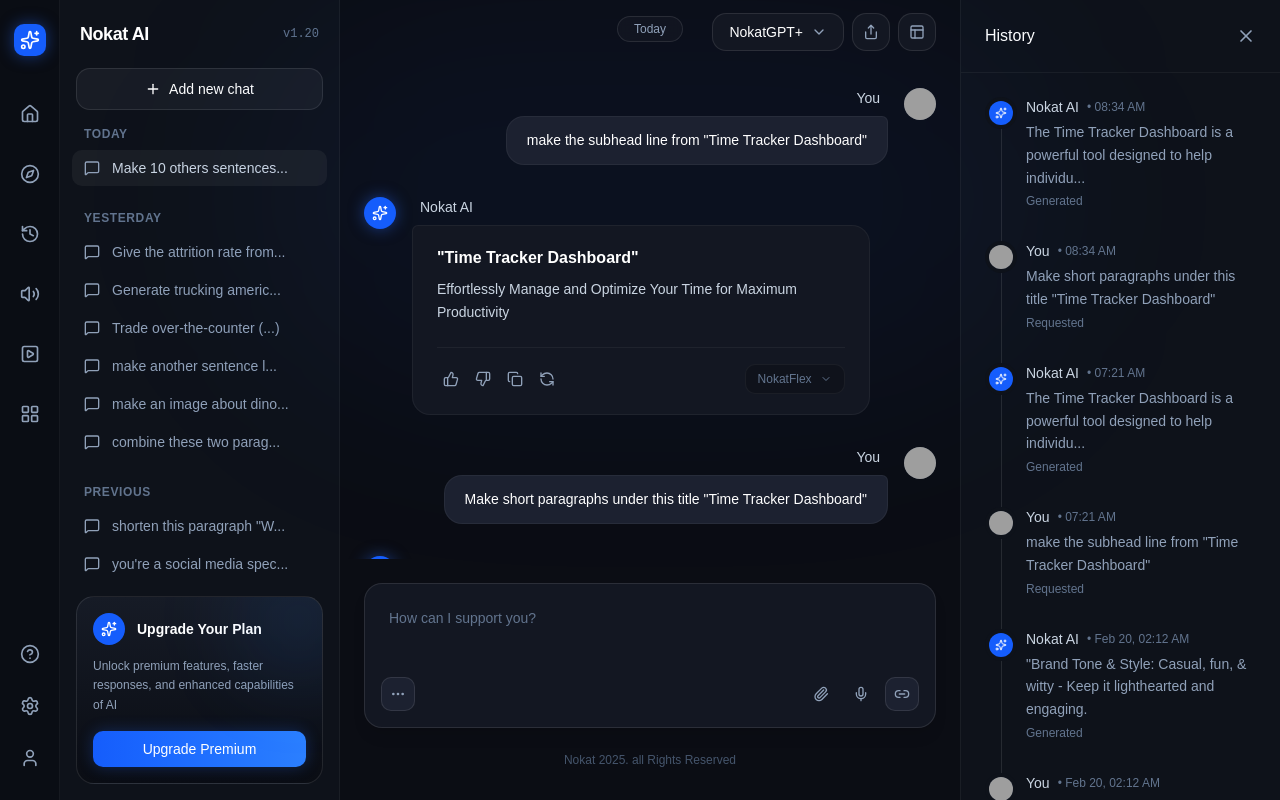
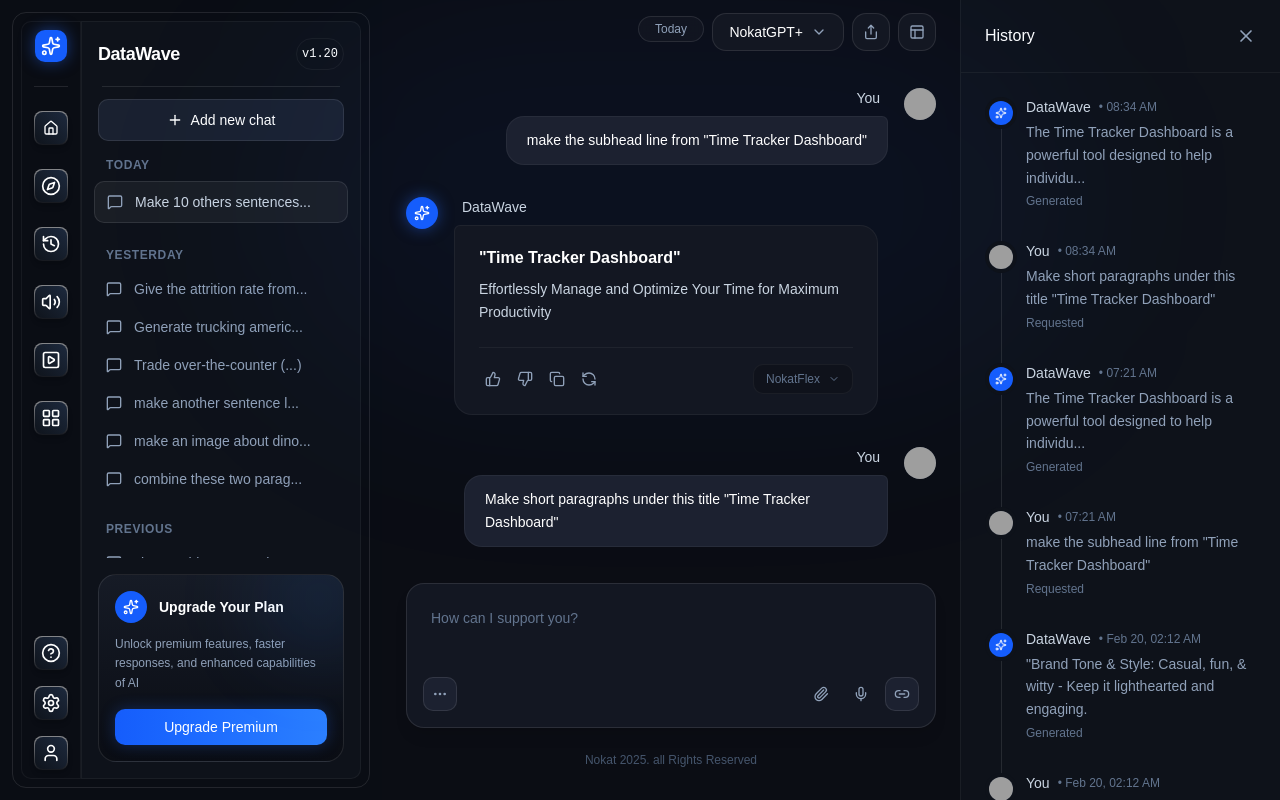
Before and after one commit to KaviduIsura/DataWeave-AI-SaaS-App, a React (Vite) app in the folder packages/client/: page /chat in a window 1280 px wide. Built offline with nearby package versions, Linux system fonts and the light colour scheme; grey boxes are pictures that could not be loaded.

Commit message:
Finalize sidebar ui

```diff
--- a/packages/client/src/components/chat/ChatArea.tsx
+++ b/packages/client/src/components/chat/ChatArea.tsx
@@ -71,7 +71,7 @@
           </div>
           <div className="flex flex-col items-start gap-2 max-w-[80%]">
             <span className="text-sm font-medium text-slate-300 ml-2">
-              Nokat AI
+              DataWave
             </span>
             <div className="bg-[#131722] border border-white/5 rounded-2xl rounded-tl-sm px-6 py-5 text-white text-sm leading-relaxed w-full">
               <h4 className="font-semibold text-white mb-2 text-base">
@@ -129,7 +129,7 @@
           </div>
           <div className="flex flex-col items-start gap-2 max-w-[80%]">
             <span className="text-sm font-medium text-slate-300 ml-2">
-              Nokat AI
+              DataWave
             </span>
             <div className="bg-[#131722] border border-white/5 rounded-2xl rounded-tl-sm px-6 py-5 text-white text-sm leading-relaxed w-full">
               <p className="text-slate-300">
--- a/packages/client/src/components/chat/HistoryPanel.tsx
+++ b/packages/client/src/components/chat/HistoryPanel.tsx
@@ -91,7 +91,7 @@
               <div>
                 <div className="flex items-center gap-2 mb-1">
                   <span className="text-sm font-medium text-slate-300">
-                    {item.type === 'ai' ? 'Nokat AI' : 'You'}
+                    {item.type === 'ai' ? 'DataWave' : 'You'}
                   </span>
                   <span className="text-xs text-slate-500">• {item.time}</span>
                 </div>
--- a/packages/client/src/components/chat/Sidebar.tsx
+++ b/packages/client/src/components/chat/Sidebar.tsx
@@ -33,76 +33,118 @@
 
 export default function Sidebar() {
   return (
-    <div className="flex h-screen shrink-0 bg-[#0A0D14] text-slate-300">
+    <div className="p-3 h-screen">
+      <div className="flex h-full shrink-0 text-slate-300  rounded-xl border border-white/10 p-2">
         {/* Rail Navigation */}
-      <div className="w-[60px] flex flex-col items-center py-6 border-r border-white/5 bg-[#0A0D14]">
+        <div className="w-[60px] flex flex-col items-center py-2 border border-white/5 bg-[#0A0D14] rounded-l-lg">
           <div className="flex-1 flex flex-col items-center gap-6">
-          <div className="w-8 h-8 rounded-lg bg-blue-600 flex items-center justify-center mb-4 shadow-[0_0_15px_rgba(37,99,235,0.5)]">
+            <div className="w-8 h-8 rounded-lg bg-blue-600 flex items-center justify-center shadow-[0_0_15px_rgba(37,99,235,0.5)]">
               <Sparkles className="w-5 h-5 text-white" />
             </div>
-
-          <button className="p-2 text-slate-400 hover:text-white rounded-lg hover:bg-white/5 transition-colors">
-            <Home className="w-5 h-5" />
+            <div className="w-full h-px bg-white/10 " />
+            <div className="relative p-[1px] rounded-md bg-gradient-to-t from-white/5 via-white/30 to-white/50 shadow-md">
+              <div className="w-8 h-8 bg-gradient-to-tr from-[#0f141c] to-slate-800 flex items-center justify-center rounded-md">
+                <button className="p-2 text-white hover:text-slate-300 rounded-lg hover:bg-white/5 transition-colors">
+                  <Home className="w-4 h-4" />
                 </button>
-          <button className="p-2 text-slate-400 hover:text-white rounded-lg hover:bg-white/5 transition-colors">
+              </div>
+            </div>
+            <div className="relative p-[1px] rounded-md bg-gradient-to-t from-white/5 via-white/30 to-white/50 shadow-md">
+              <div className="w-8 h-8 bg-gradient-to-tr from-[#0f141c] to-slate-800 flex items-center justify-center rounded-md">
+                <button className="p-2 text-white hover:text-slate-300 rounded-lg hover:bg-white/5 transition-colors">
                   <Compass className="w-5 h-5" />
                 </button>
-          <button className="p-2 text-slate-400 hover:text-white rounded-lg hover:bg-white/5 transition-colors">
+              </div>
+            </div>
+            <div className="relative p-[1px] rounded-md bg-gradient-to-t from-white/5 via-white/30 to-white/50 shadow-md">
+              <div className="w-8 h-8 bg-gradient-to-tr from-[#0f141c] to-slate-800 flex items-center justify-center rounded-md">
+                <button className="p-2 text-white hover:text-slate-300 rounded-lg hover:bg-white/5 transition-colors">
                   <History className="w-5 h-5" />
                 </button>
-          <button className="p-2 text-slate-400 hover:text-white rounded-lg hover:bg-white/5 transition-colors">
+              </div>
+            </div>
+            <div className="relative p-[1px] rounded-md bg-gradient-to-t from-white/5 via-white/30 to-white/50 shadow-md">
+              <div className="w-8 h-8 bg-gradient-to-tr from-[#0f141c] to-slate-800 flex items-center justify-center rounded-md">
+                <button className="p-2 text-white hover:text-slate-300 rounded-lg hover:bg-white/5 transition-colors">
                   <Volume2 className="w-5 h-5" />
                 </button>
-          <button className="p-2 text-slate-400 hover:text-white rounded-lg hover:bg-white/5 transition-colors">
+              </div>
+            </div>
+            <div className="relative p-[1px] rounded-md bg-gradient-to-t from-white/5 via-white/30 to-white/50 shadow-md">
+              <div className="w-8 h-8 bg-gradient-to-tr from-[#0f141c] to-slate-800 flex items-center justify-center rounded-md">
+                <button className="p-2 text-white hover:text-slate-300 rounded-lg hover:bg-white/5 transition-colors">
                   <SquarePlay className="w-5 h-5" />
                 </button>
-          <button className="p-2 text-slate-400 hover:text-white rounded-lg hover:bg-white/5 transition-colors">
+              </div>
+            </div>
+            <div className="relative p-[1px] rounded-md bg-gradient-to-t from-white/5 via-white/30 to-white/50 shadow-md">
+              <div className="w-8 h-8 bg-gradient-to-tr from-[#0f141c] to-slate-800 flex items-center justify-center rounded-md">
+                <button className="p-2 text-white hover:text-slate-300 rounded-lg hover:bg-white/5 transition-colors">
                   <LayoutGrid className="w-5 h-5" />
                 </button>
               </div>
+            </div>
+          </div>
+
+          <hr className="border-t border-white/10 mx-5 mb-3" />
 
           <div className="flex flex-col items-center gap-4 mt-auto">
-          <button className="p-2 text-slate-400 hover:text-white rounded-lg hover:bg-white/5 transition-colors">
+            <div className="relative p-[1px] rounded-md bg-gradient-to-t from-white/5 via-white/30 to-white/50 shadow-md">
+              <div className="w-8 h-8 bg-gradient-to-tr from-[#0f141c] to-slate-800 flex items-center justify-center rounded-md">
+                <button className="p-2 text-white hover:text-slate-300 rounded-lg hover:bg-white/5 transition-colors">
                   <HelpCircle className="w-5 h-5" />
                 </button>
-          <button className="p-2 text-slate-400 hover:text-white rounded-lg hover:bg-white/5 transition-colors">
+              </div>
+            </div>
+            <div className="relative p-[1px] rounded-md bg-gradient-to-t from-white/5 via-white/30 to-white/50 shadow-md">
+              <div className="w-8 h-8 bg-gradient-to-tr from-[#0f141c] to-slate-800 flex items-center justify-center rounded-md">
+                <button className="p-2 text-white hover:text-slate-300 rounded-lg hover:bg-white/5 transition-colors">
                   <Settings className="w-5 h-5" />
                 </button>
-          <button className="p-2 text-slate-400 hover:text-white rounded-lg hover:bg-white/5 transition-colors">
+              </div>
+            </div>
+            <div className="relative p-[1px] rounded-md bg-gradient-to-t from-white/5 via-white/30 to-white/50 shadow-md">
+              <div className="w-8 h-8 bg-gradient-to-tr from-[#0f141c] to-slate-800 flex items-center justify-center rounded-md">
+                <button className="p-2 text-white hover:text-slate-300 rounded-lg hover:bg-white/5 transition-colors">
                   <User className="w-5 h-5" />
                 </button>
               </div>
             </div>
+          </div>
+        </div>
 
         {/* Main Sidebar Panel */}
-      <div className="w-[280px] flex flex-col h-full bg-[#0E121A] border-r border-white/5">
-        <div className="p-5 flex items-center justify-between">
+        <div className="w-[280px] flex flex-col h-full bg-[#0E121A] border border-white/5 rounded-r-lg">
+          <div className="p-4 flex items-center justify-between">
             <span className="font-semibold text-white text-lg tracking-tight">
-            Nokat AI
+              DataWave
             </span>
-          <span className="text-xs text-slate-500 font-mono">v1.20</span>
+            <div className="border border-white/5 h-8 w-12 rounded-full flex items-center justify-center">
+              <span className="text-xs text-white font-mono">v1.20</span>
             </div>
+          </div>
+          <hr className="border-t border-white/10 mx-5 mb-3" />
 
           <div className="px-4 pb-4">
-          <button className="w-full bg-[#181C25] hover:bg-[#1E232E] text-white flex items-center justify-center gap-2 py-2.5 rounded-xl border border-white/10 transition-colors">
+            <button className="w-full bg-[#1a2130] hover:bg-[#1E232E] text-white flex items-center justify-center gap-2 py-2.5 rounded-lg border border-white/10 transition-colors">
               <Plus className="w-4 h-4" />
               <span className="font-medium text-sm">Add new chat</span>
             </button>
           </div>
 
-        <div className="flex-1 overflow-y-auto px-3 pb-4">
+          <div className="flex-1 overflow-y-auto px-3 pb-4 [&::-webkit-scrollbar]:w-1.5 [&::-webkit-scrollbar-track]:bg-transparent [&::-webkit-scrollbar-thumb]:bg-white/10 [&::-webkit-scrollbar-thumb]:rounded-full hover:[&::-webkit-scrollbar-thumb]:bg-white/20">
             {/* Today */}
             <div className="mb-6">
-            <h3 className="text-xs font-semibold text-slate-500 uppercase tracking-wider mb-2 px-3">
+              <h3 className="text-xs font-semibold text-slate-500  uppercase tracking-wider mb-2 px-3">
                 Today
               </h3>
               <div className="space-y-0.5">
                 {chatHistory.today.map((chat) => (
                   <button
                     key={chat.id}
-                  className="w-full flex items-center gap-3 px-3 py-2 rounded-lg text-sm text-slate-300 hover:bg-white/5 hover:text-white transition-colors text-left bg-white/5"
+                    className="w-full flex items-center gap-3 px-3 py-2.5 rounded-lg text-sm border border-white/10 text-slate-300 hover:bg-white/5 hover:text-white transition-colors text-left bg-white/5"
                   >
-                  <MessageSquare className="w-4 h-4 shrink-0 text-slate-400" />
+                    <MessageSquare className="w-4 h-4 shrink-0 text-slate-400 " />
                     <span className="truncate flex-1">{chat.title}</span>
                   </button>
                 ))}
@@ -169,5 +211,6 @@
           </div>
         </div>
       </div>
+    </div>
   );
 }
--- a/packages/client/src/components/client/CardSmall.tsx
+++ /dev/null
@@ -1,33 +0,0 @@
-import { Button } from '@/components/ui/button';
-import {
-  Card,
-  CardContent,
-  CardDescription,
-  CardFooter,
-  CardHeader,
-  CardTitle,
-} from '@/components/ui/card';
-
-export function CardSmall() {
-  return (
-    <Card size="sm" className="mx-auto w-full max-w-sm">
-      <CardHeader>
-        <CardTitle>Small Card</CardTitle>
-        <CardDescription>
-          This card uses the small size variant.
-        </CardDescription>
-      </CardHeader>
-      <CardContent>
-        <p>
-          The card component supports a size prop that can be set to
-          &quot;sm&quot; for a more compact appearance.
-        </p>
-      </CardContent>
-      <CardFooter>
-        <Button variant="outline" size="sm" className="w-full">
-          Action
-        </Button>
-      </CardFooter>
-    </Card>
-  );
-}
--- a/packages/client/src/components/client/Sidebar.tsx
+++ /dev/null
@@ -1,139 +0,0 @@
-import React from 'react';
-import { Button } from '../ui/button';
-import { ScrollArea } from '../ui/scroll-area';
-import {
-  Plus,
-  MessageSquare,
-  Settings,
-  User,
-  Compass,
-  Image,
-  Mic,
-  DollarSign,
-  FileQuestion,
-} from 'lucide-react';
-
-function Sidebar() {
-  return (
-    <div className="h-screen flex bg-[#0B0F1A] p-2">
-      <div className="flex  bg-[#10111a] backdrop-blur-md border border-[#3e414b] p-1 rounded-lg ">
-        {/* LEFT ICON BAR */}
-        <div className="w-14 rounded-l-lg bg-[#10111a] backdrop-blur-md border border-[#3e414b] flex flex-col justify-between items-center py-5">
-          {/* Top */}
-          <div className="flex flex-col items-center">
-            <div className="w-8 h-8 rounded-md bg-blue-500 shadow-md" />
-            <div className="h-0.5 w-full bg-[#3e414b] mt-3 mb-4" />
-            <div className="flex flex-col gap-4">
-              {/* Safari - square with border */}
-              <div className="w-9 h-9 rounded-lg border border-[#3e414b]  flex items-center justify-center hover:bg-[#1a1c26] transition-colors">
-                <Compass className="w-5 h-5 text-white" />
-              </div>
-
-              {/* Image - square with border */}
-              <div className="w-9 h-9 rounded-lg border border-[#3e414b] flex items-center justify-center hover:bg-[#1a1c26] transition-colors">
-                <Image className="w-5 h-5 text-white" />
-              </div>
-
-              {/* Voice - square with border */}
-              <div className="w-9 h-9 rounded-lg border border-[#3e414b] flex items-center justify-center hover:bg-[#1a1c26] transition-colors">
-                <Mic className="w-5 h-5 text-white" />
-              </div>
-
-              {/* Dollar - square with border */}
-              <div className="w-9 h-9 rounded-lg border border-[#3e414b] flex items-center justify-center hover:bg-[#1a1c26] transition-colors">
-                <DollarSign className="w-5 h-5 text-white" />
-              </div>
-            </div>
-          </div>
-
-          {/* Bottom */}
-          <div className="flex flex-col gap-4">
-            <div className="h-0.5 w-full bg-[#3e414b] mb-2" />
-            <div className="w-9 h-9 rounded-lg border border-[#3e414b] flex items-center justify-center">
-              <FileQuestion className="w-5 h-5 text-white" />
-            </div>
-            <div className="w-9 h-9 rounded-lg   border border-[#3e414b] flex items-center justify-center">
-              <Settings className="w-5 h-5 text-white" />
-            </div>
-            <div className="w-9 h-9 rounded-lg border border-[#3e414b] flex items-center justify-center">
-              <User className="w-5 h-5 text-white" />
-            </div>
-          </div>
-        </div>
-
-        {/* RIGHT CONTENT PANEL */}
-        <div className="w-65 rounded-r-lg bg-[#10111a] backdrop-blur-md border border-[#3e414b] flex flex-col p-3">
-          {/* Header */}
-          <div className="mt-2">
-            <h2 className="text-white font-semibold text-lg">DataWave</h2>
-          </div>
-          <div className="h-0.5 w-full bg-[#3e414b] mt-4 mb-2" />
-          {/* New Chat */}
-          <Button className="w-full h-10 mb-2 bg-[#1a2131] hover:bg-[#1a2131]/80 text-white flex items-center justify-center">
-            <Plus className="w-4 h-4 mr-2" />
-            Add New Chat
-          </Button>
-
-          {/* Chat List */}
-          <ScrollArea className="flex-1 pr-2">
-            <Section title="Today" />
-            <ChatItem active text="What is data wave?" />
-            <ChatItem text="Explain AI models" />
-
-            <Section title="Yesterday" />
-            <ChatItem text="Dashboard design ideas" />
-            <ChatItem text="API integration" />
-
-            <Section title="Last Week" />
-            <ChatItem text="React performance tips" />
-          </ScrollArea>
-
-          {/* Upgrade Card */}
-          <div className="mt-4 p-3 rounded-lg bg-[#10111a] border border-[#3e414b] text-white shadow-lg">
-            <p className="text-sm font-medium">Upgrade to Pro</p>
-            <p className="text-xs text-white/70 mb-2">
-              Faster responses & premium features
-            </p>
-            <Button
-              size="sm"
-              variant="secondary"
-              className="w-full bg-gradient-to-t from-blue-600 to-gray-300"
-            >
-              Upgrade
-            </Button>
-          </div>
-        </div>
-      </div>
-    </div>
-  );
-}
-
-export default Sidebar;
-
-// 🔹 Reusable Components
-
-function Icon() {
-  return (
-    <div className="w-8 h-8 rounded-md bg-white/10 hover:bg-blue-500/30 transition cursor-pointer" />
-  );
-}
-
-function Section({ title }: { title: string }) {
-  return <p className="text-xs text-gray-400 mt-4 mb-2 px-1">{title}</p>;
-}
-
-function ChatItem({ text, active }: { text: string; active?: boolean }) {
-  return (
-    <div
-      className={`flex items-center gap-2 px-3 py-2 rounded-lg cursor-pointer transition
-        ${
-          active
-            ? 'bg-blue-600/30 text-white'
-            : 'text-gray-300 hover:bg-white/10'
-        }`}
-    >
-      <MessageSquare className="w-4 h-4" />
-      <p className="text-sm truncate">{text}</p>
-    </div>
-  );
-}
```
Lines whose indentation alone changed are shown as unchanged.
